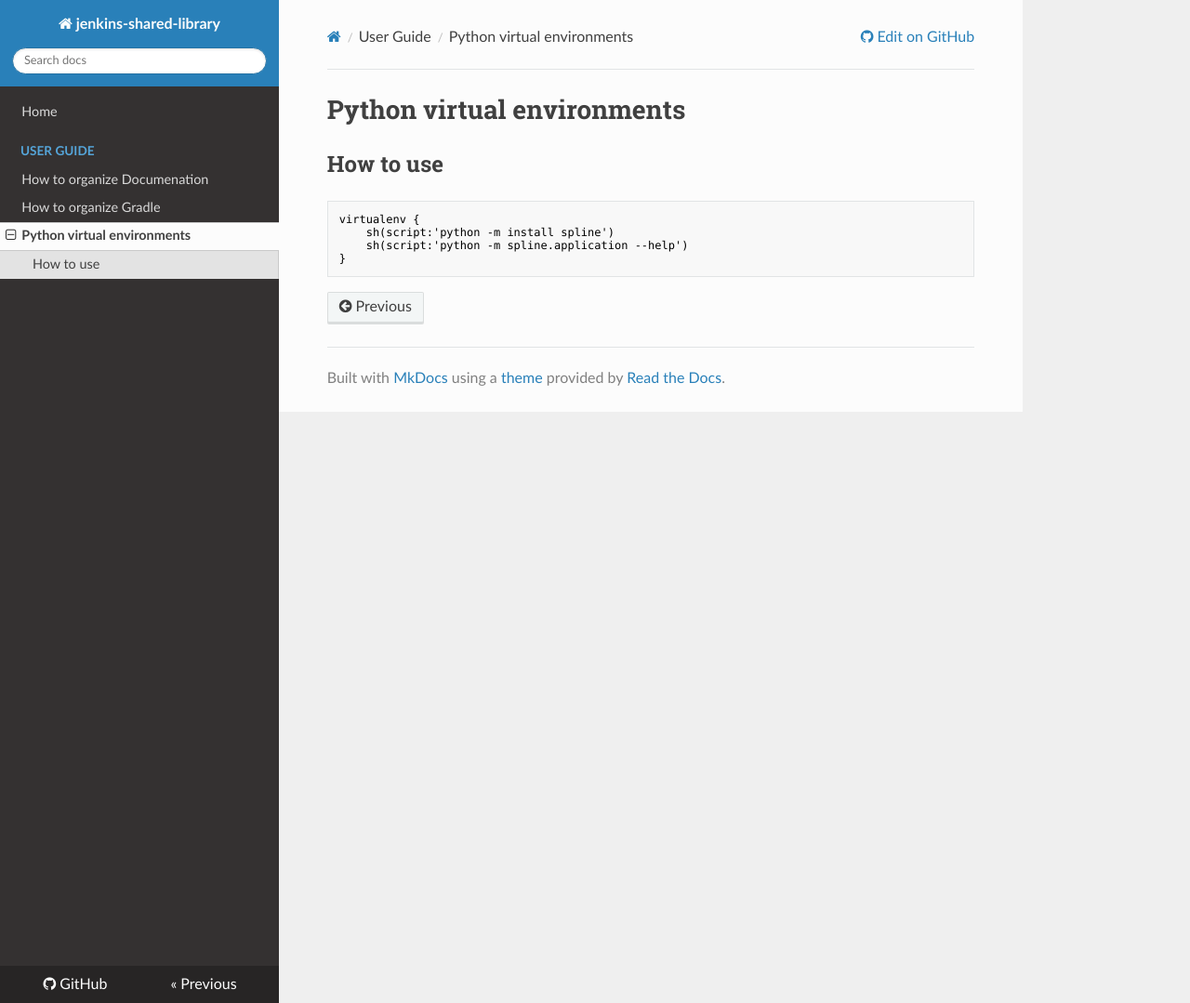
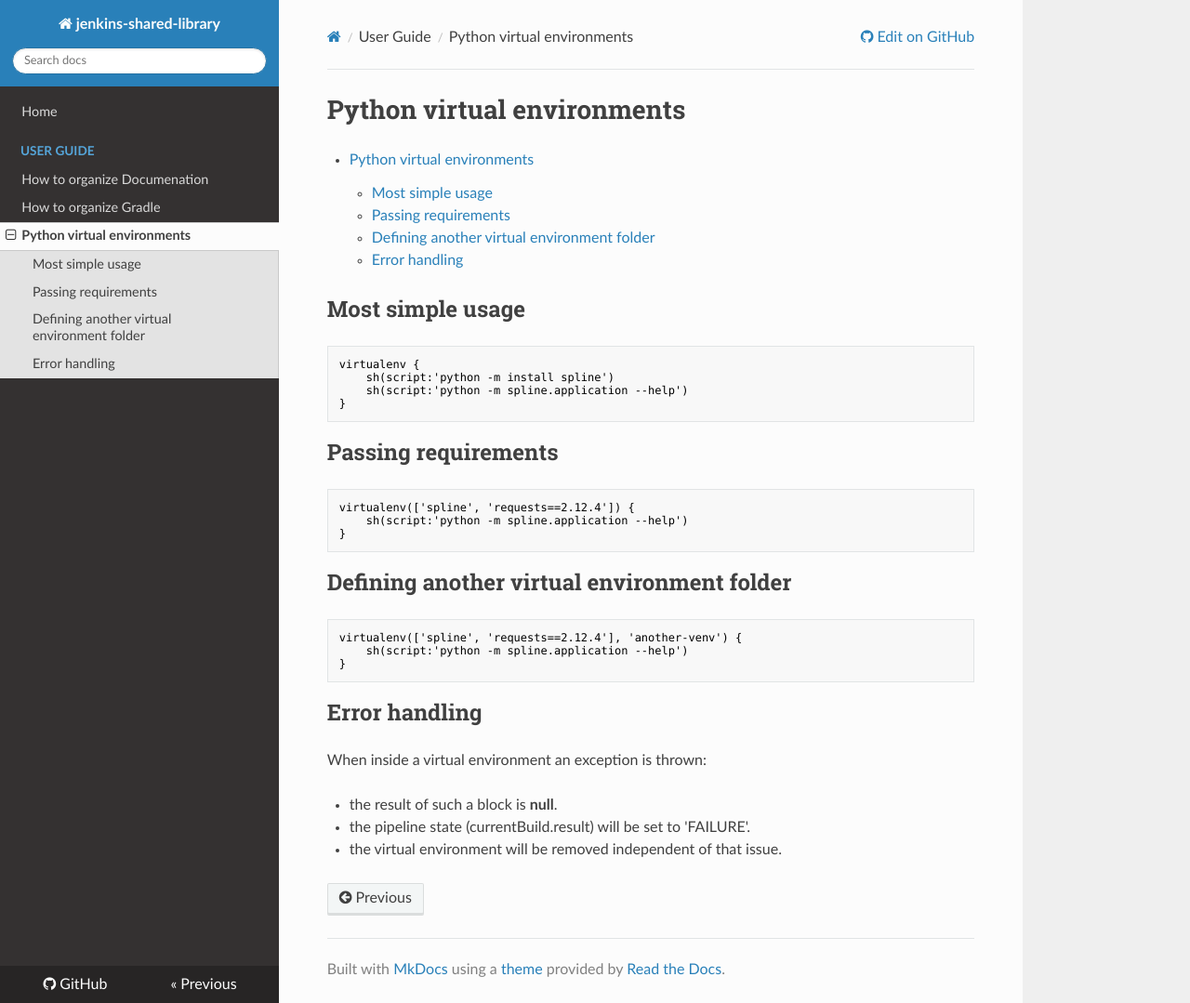
Before and after one commit to Nachtfeuer/jenkins-shared-library, an MkDocs documentation site: the page built from docs/virtualenv.md, in a window 1280 px wide and 1079 px high. Shown: the whole window at 93% size. Built offline with MkDocs 1.6.1, drawn with Linux system fonts in a browser that asks for light colours; nearby versions of some CDN libraries; old or Windows-style settings are respelled for this version of MkDocs.

Commit message:
#1: exception handling and documentation

````diff
--- a/docs/virtualenv.md
+++ b/docs/virtualenv.md
@@ -1,7 +1,8 @@
 # Python virtual environments
 
+[TOC]
 
-## How to use
+## Most simple usage
 
 ```groovy
 virtualenv {
@@ -9,3 +10,26 @@ virtualenv {
     sh(script:'python -m spline.application --help')
 }
 ```
+## Passing requirements
+
+```groovy
+virtualenv(['spline', 'requests==2.12.4']) {
+    sh(script:'python -m spline.application --help')
+}
+```
+
+## Defining another virtual environment folder
+
+```groovy
+virtualenv(['spline', 'requests==2.12.4'], 'another-venv') {
+    sh(script:'python -m spline.application --help')
+}
+```
+
+## Error handling
+
+When inside a virtual environment an exception is thrown:
+
+ - the result of such a block is **null**.
+ - the pipeline state (currentBuild.result) will be set to 'FAILURE'.
+ - the virtual environment will be removed independent of that issue.
````
Also changed, not shown: 3 other files.
